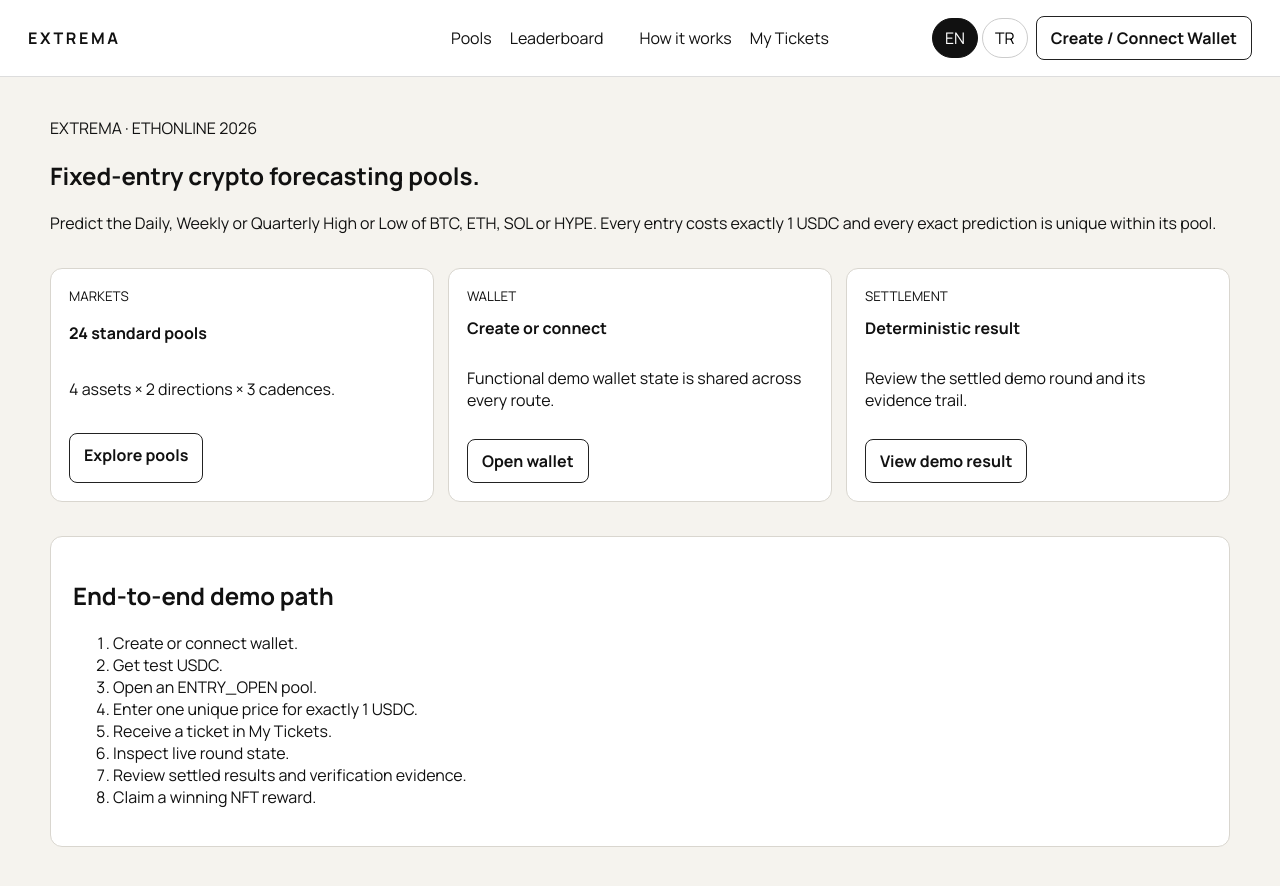
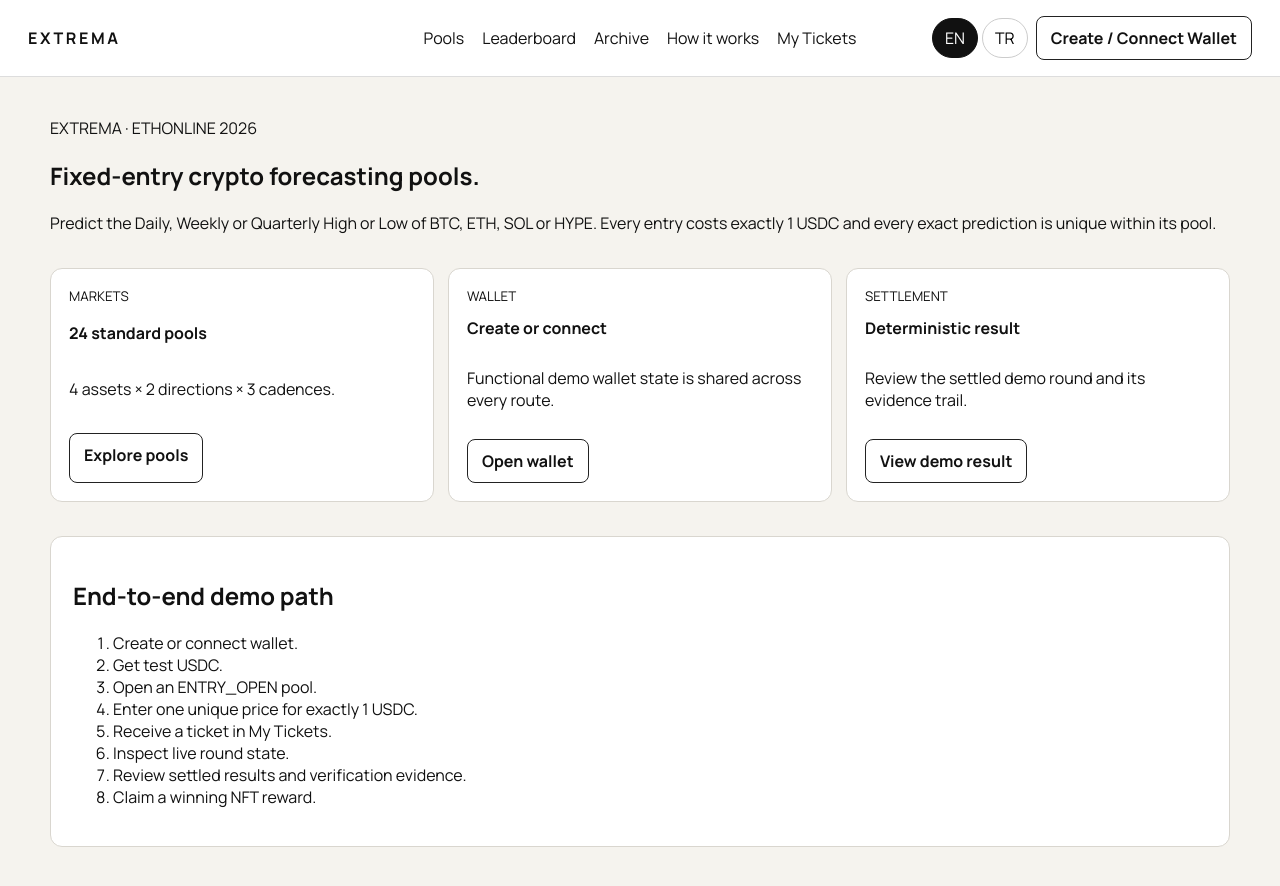
Before and after one commit to dharmanan/extrama-arc, a Next.js app: page / in a window 1280 px wide. Shown: the top 886 px of the page. Built offline with nearby package versions, Linux system fonts and the light colour scheme; what wagmi would draw is missing.

Commit message:
feat: add archive navigation copy

```diff
--- a/app/i18n.tsx
+++ b/app/i18n.tsx
@@ -41,6 +41,7 @@ export const copy = {
   en: {
     pools: "Pools",
     leaderboard: "Leaderboard",
+    archive: "Archive",
     howItWorks: "How it works",
     myTickets: "My Tickets",
     createConnectWallet: "Create / Connect Wallet",
@@ -108,6 +109,7 @@ export const copy = {
   tr: {
     pools: "Havuzlar",
     leaderboard: "Liderlik",
+    archive: "Arşiv",
     howItWorks: "Nasıl çalışır",
     myTickets: "Biletlerim",
     createConnectWallet: "Cüzdan Oluştur / Bağla",
```
